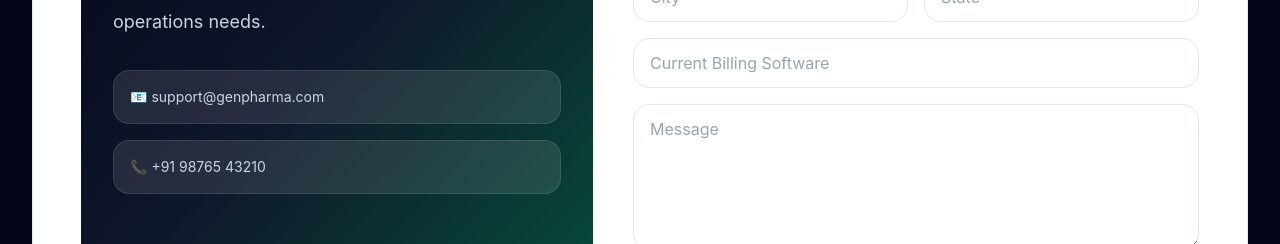
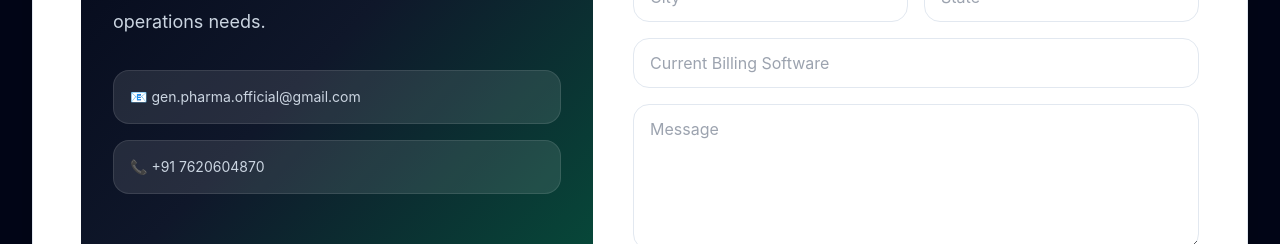
Before and after one commit to Samyak122/pharmadesk-frontend, a React (Vite) app: page /contact in a window 1280 px wide. Shown: the part 416-660 px from the top of the page. Built offline with nearby package versions, Linux system fonts and the light colour scheme; no server answers.

Commit message:
changed name

```diff
--- a/src/pages/ContactPage.jsx
+++ b/src/pages/ContactPage.jsx
@@ -95,8 +95,8 @@ export function ContactPage() {
               Share your pharmacy details and our team will reach out with the right solution for your billing and operations needs.
             </p>
             <div className="mt-8 space-y-4 text-sm text-slate-300">
-              <div className="rounded-2xl border border-white/10 bg-white/10 p-4">📧 support@genpharma.com</div>
-              <div className="rounded-2xl border border-white/10 bg-white/10 p-4">📞 +91 98765 43210</div>
+              <div className="rounded-2xl border border-white/10 bg-white/10 p-4">📧 gen.pharma.official@gmail.com</div>
+              <div className="rounded-2xl border border-white/10 bg-white/10 p-4">📞 +91 7620604870</div>
             </div>
           </div>
 
```
